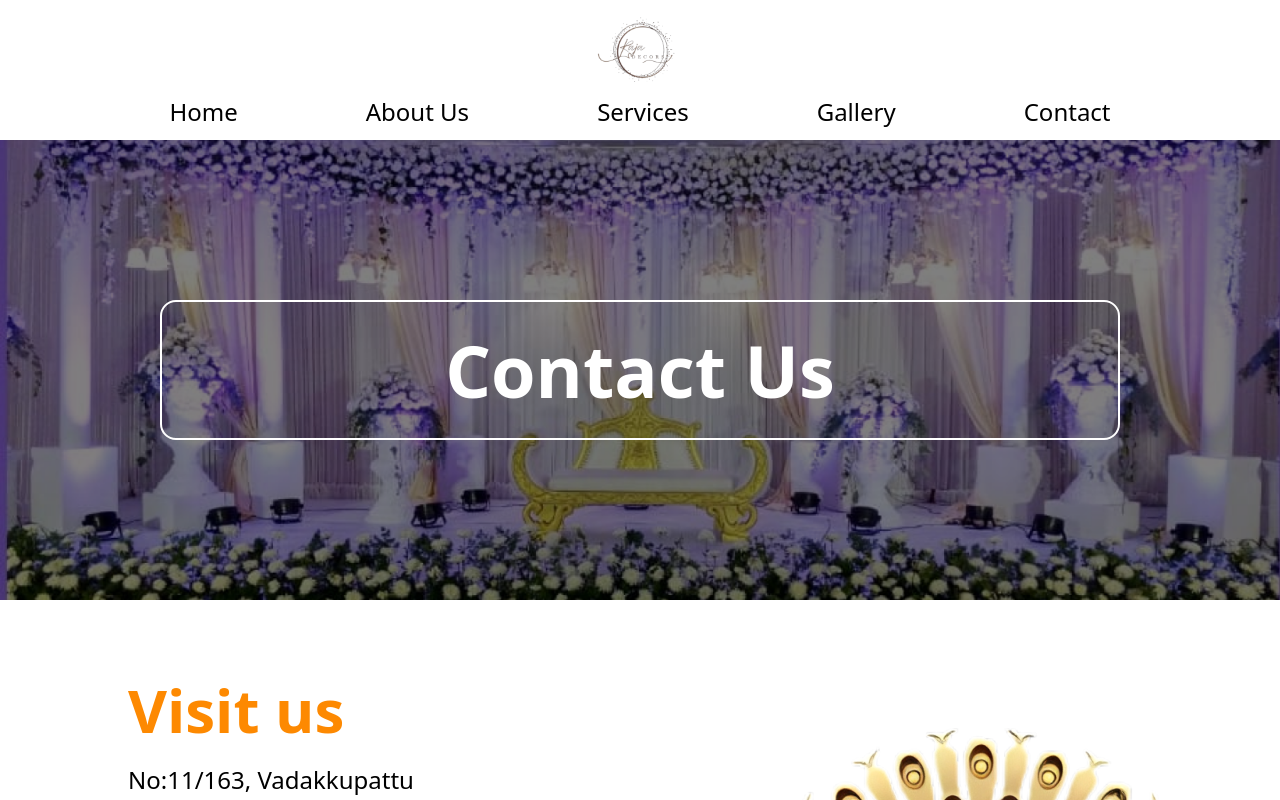
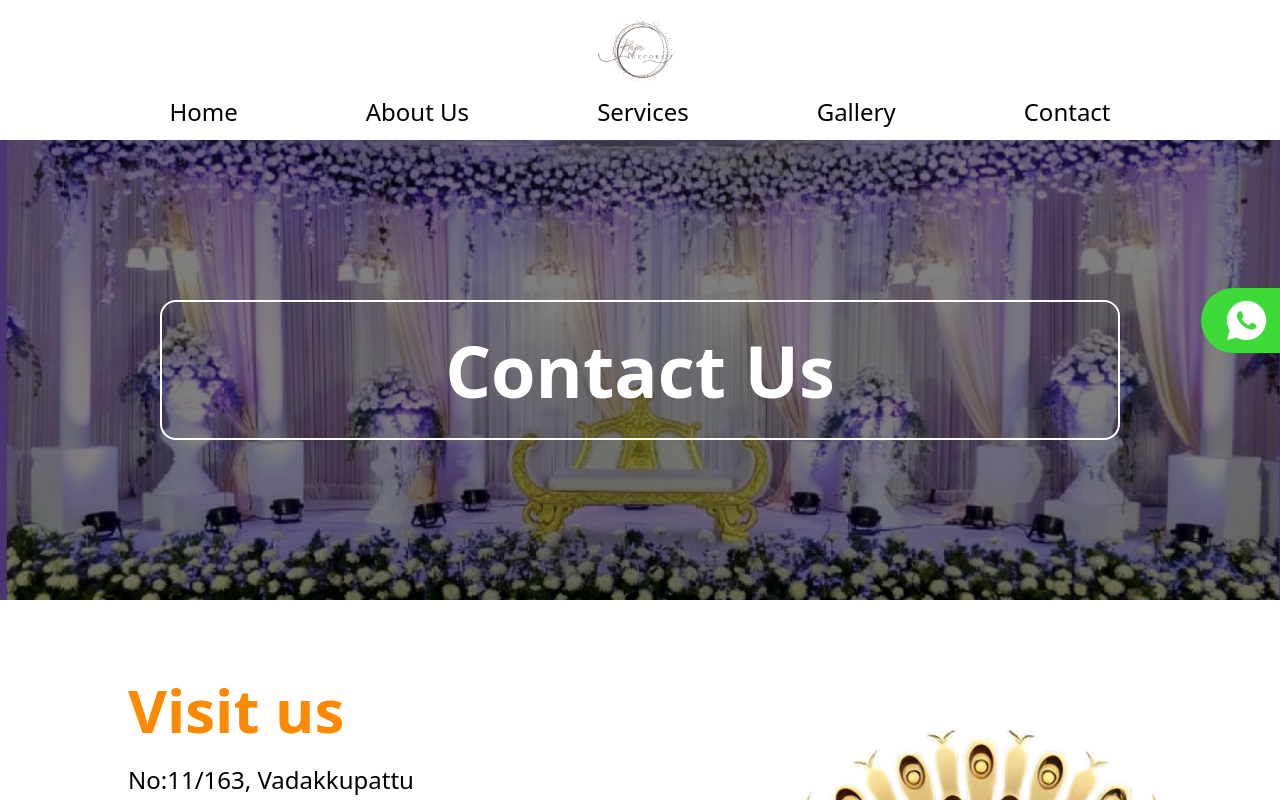
Before and after one commit to manicdon7/RajaDecors, a React (Create React App) app: page /contact in a window 1280 px wide. Shown: the top 800 px of the page. Built offline with nearby package versions, Linux system fonts and the light colour scheme.

Commit message:
route and contact update

```diff
--- a/src/Components/Contactus.js
+++ b/src/Components/Contactus.js
@@ -3,10 +3,14 @@ import servicepng from '../assets/service.png';
 import mail from '../assets/mail.png';
 import phone from '../assets/phone.png';
 import peacockimg from '../assets/peacockwatermark-2 1.png';
+import whatsApp from '../assets/WhatsApp.png'
 
 const Contactus = () => {
     return (
         <div>
+            <div className='fixed top-72 right-0 z-50'>
+        <img className='bg-[#3DDA3A] hover:pl-6 hover:pr-3 hover:cursor-pointer py-2 pl-3 rounded-l-full' src={whatsApp} alt="whatsapp" />
+      </div>
             <div className='flex justify-center mt-3'>
                 <div className='bg-cover bg-center w-screen' style={{ backgroundImage: `url(${servicepng})` }}>
                     <div className='text-white text-2xl md:text-7xl font-bold py-24 md:py-40 text-center'>
--- a/src/Components/Navigation.jsx
+++ b/src/Components/Navigation.jsx
@@ -8,8 +8,8 @@ const Navigation = () => {
             <img className='h-24' src={logo} alt="Raja Decors" />
         </div>
         <div className='list-none flex justify-center gap-2 md:mx-0 mx-2 md:gap-32 text-2xl'>
-            <a href=''>Home</a>
-            <a href=''>About Us</a>
+            <a href='/'>Home</a>
+            <a href='about'>About Us</a>
             <a href='/services'>Services</a>
             <a href=''>Gallery</a>
             <a href='/contact'>Contact</a>
```
